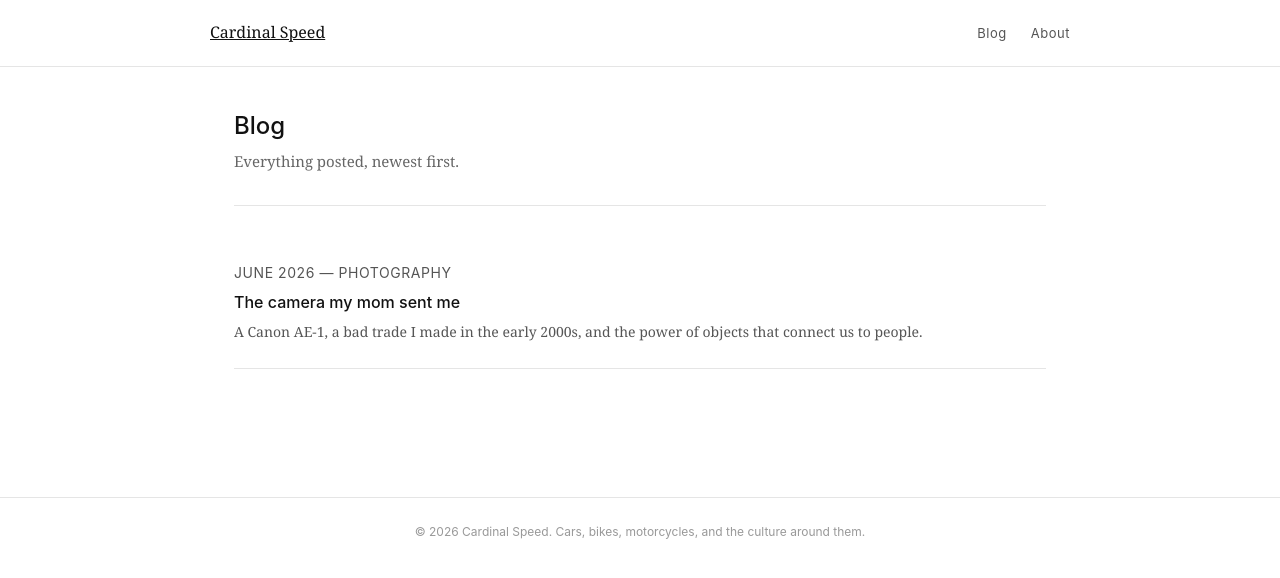
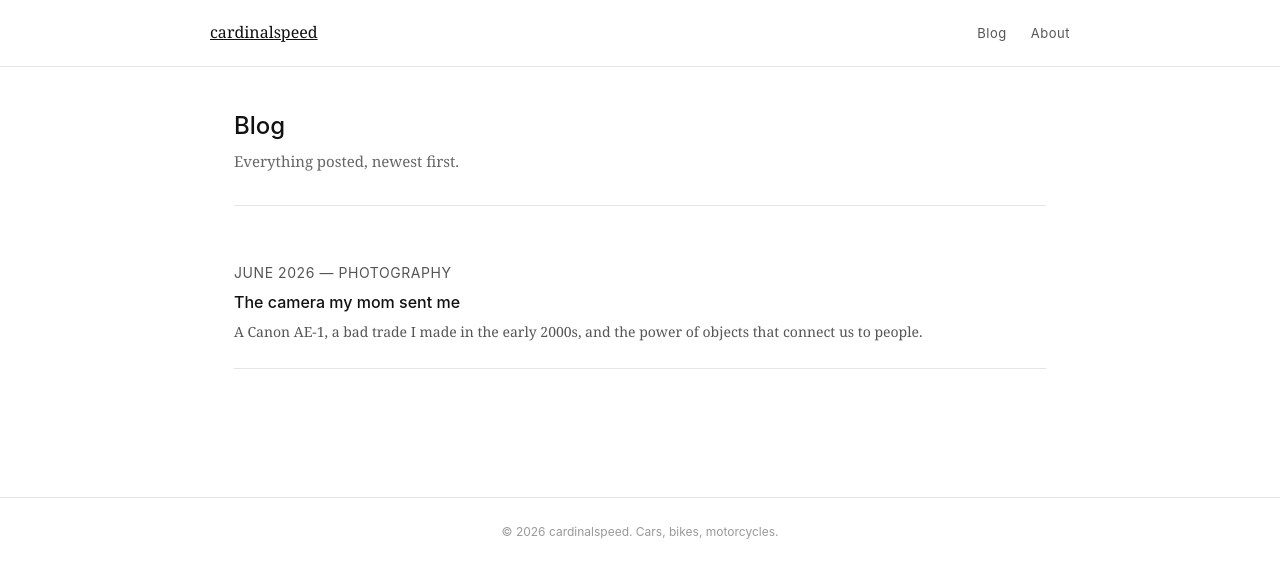
Before and after one commit to cardinal-/cardinalspeed.github.io, a Jekyll site: the page built from blog.html, in a window 1280 px wide. Shown: the top 578 px of the page. Built offline with Jekyll 4.4.1, drawn with Linux system fonts in a browser that asks for light colours.

```diff
--- a/_includes/footer.html
+++ b/_includes/footer.html
@@ -1,6 +1,6 @@
 <footer class="site-footer">
   <div class="footer-inner">
-    <p>&copy; <span id="footer-year"></span> Cardinal Speed. Cars, bikes, motorcycles, and the culture around them.</p>
+    <p>&copy; <span id="footer-year"></span> cardinalspeed. Cars, bikes, motorcycles.</p>
   </div>
 </footer>
 <script>document.getElementById('footer-year').textContent = new Date().getFullYear();</script>
--- a/_includes/nav.html
+++ b/_includes/nav.html
@@ -1,6 +1,6 @@
 <nav class="site-nav">
   <div class="nav-inner">
-    <a href="/" class="nav-logo">Cardinal Speed</a>
+    <a href="/" class="nav-logo">cardinalspeed</a>
     <ul class="nav-links">
       <li><a href="/blog.html">Blog</a></li>
       <li><a href="/about.html">About</a></li>
--- a/about.html
+++ b/about.html
@@ -5,7 +5,7 @@
 ---
 <div class="page-wrap">
   <section class="page-header">
-    <h1>About Cardinalspeed</h1>
+    <h1>About cardinalspeed</h1>
   </section>
 
   <section class="about-content">
--- a/blog.html
+++ b/blog.html
@@ -1,7 +1,7 @@
 ---
 layout: default
 title: Blog
-description: All posts from Cardinalspeed — cars, bikes, motorcycles, and culture.
+description: All posts from cardinalspeed — cars, bikes, motorcycles.
 ---
 <div class="page-wrap">
   <section class="page-header">
--- a/blog/post-template.html
+++ b/blog/post-template.html
@@ -3,7 +3,7 @@
 <head>
   <meta charset="UTF-8" />
   <meta name="viewport" content="width=device-width, initial-scale=1.0" />
-  <title>[Post Title] — Cardinal Speed</title>
+  <title>[Post Title] — cardinalspeed</title>
   <meta name="description" content="[One sentence description of this post.]" />
   <link rel="stylesheet" href="/css/style.css" />
   <script src="/site.js" defer></script>
```
Also changed, not shown: index.html (+4 -4 lines).
